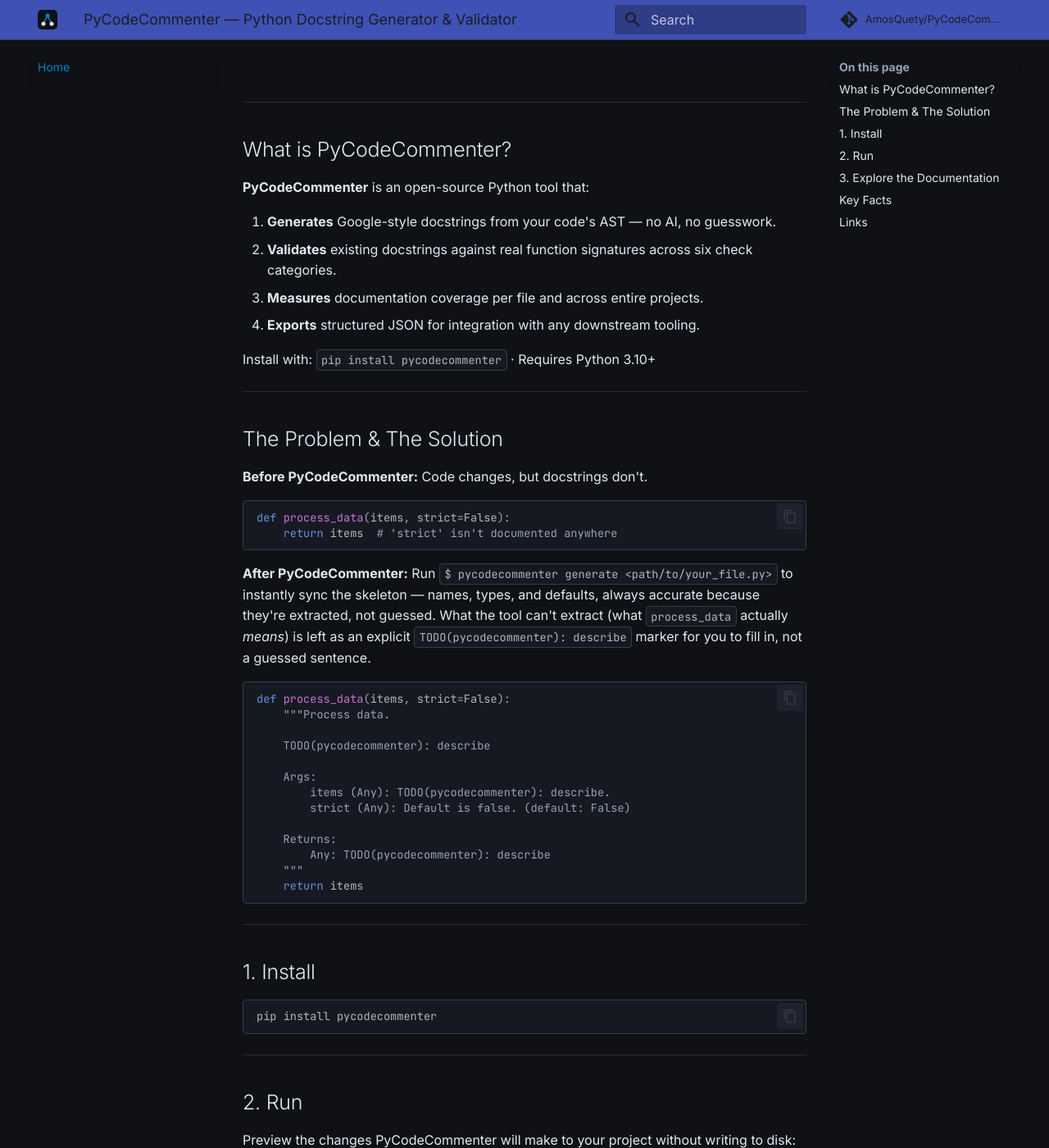
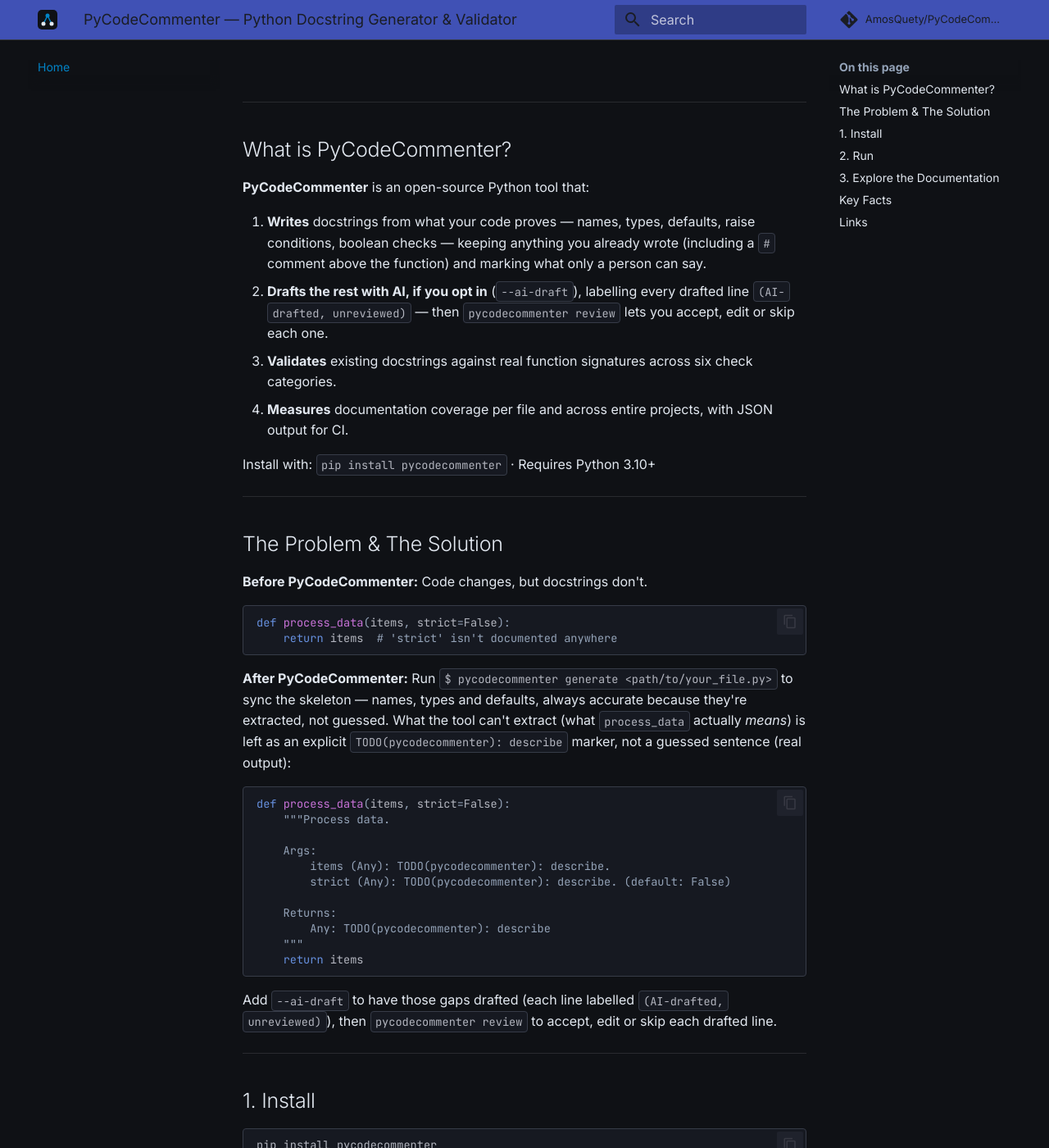
Before and after one commit to AmosQuety/PyCodeCommenter, an MkDocs documentation site: the page built from docs/index.md, in a window 1280 px wide and 1400 px high, scrolled down 619 px. Shown: the whole window at 82% size. Built offline with MkDocs 1.6.1 and Material for MkDocs 9.7.7, drawn with Linux system fonts in a browser that asks for light colours; comment, search, counter and statistics services are not loaded; some of the changed text lies outside the part shown.

Commit message:
docs: rework README around real before/after output
The README opens with a real before/after, generated by the tool itself
with and without --ai-draft, and the new review and --ai-draft commands.
Two examples showed output the tool doesn't produce and now show its
actual output. Statements that the tool never uses AI now say "by
default" and explain the opt-in.

````diff
--- a/docs/index.md
+++ b/docs/index.md
@@ -3,7 +3,7 @@
 description: >
   PyCodeCommenter automatically generates Google-style Python docstrings,
   validates them against real function signatures, and measures documentation
-  coverage. Deterministic, AST-based, no AI. Works in CI/CD pipelines.
+  coverage. Deterministic and AST-based by default, with optional, labelled AI drafting. Works in CI/CD pipelines.
 keywords: python docstring generator, docstring validator, documentation coverage, google style docstrings, python documentation tool, AST parser, CI/CD documentation
 ---
 
@@ -40,10 +40,10 @@
 
 **PyCodeCommenter** is an open-source Python tool that:
 
-1. **Generates** Google-style docstrings from your code's AST — no AI, no guesswork.
-2. **Validates** existing docstrings against real function signatures across six check categories.
-3. **Measures** documentation coverage per file and across entire projects.
-4. **Exports** structured JSON for integration with any downstream tooling.
+1. **Writes** docstrings from what your code proves — names, types, defaults, raise conditions, boolean checks — keeping anything you already wrote (including a `#` comment above the function) and marking what only a person can say.
+2. **Drafts the rest with AI, if you opt in** (`--ai-draft`), labelling every drafted line `(AI-drafted, unreviewed)` — then `pycodecommenter review` lets you accept, edit or skip each one.
+3. **Validates** existing docstrings against real function signatures across six check categories.
+4. **Measures** documentation coverage per file and across entire projects, with JSON output for CI.
 
 Install with: `pip install pycodecommenter` · Requires Python 3.10+
 
@@ -57,22 +57,22 @@
     return items  # 'strict' isn't documented anywhere
 ```
 
-**After PyCodeCommenter:** Run `$ pycodecommenter generate <path/to/your_file.py>` to instantly sync the skeleton — names, types, and defaults, always accurate because they're extracted, not guessed. What the tool can't extract (what `process_data` actually *means*) is left as an explicit `TODO(pycodecommenter): describe` marker for you to fill in, not a guessed sentence.
+**After PyCodeCommenter:** Run `$ pycodecommenter generate <path/to/your_file.py>` to sync the skeleton — names, types and defaults, always accurate because they're extracted, not guessed. What the tool can't extract (what `process_data` actually *means*) is left as an explicit `TODO(pycodecommenter): describe` marker, not a guessed sentence (real output):
 ```python
 def process_data(items, strict=False):
     """Process data.
 
-    TODO(pycodecommenter): describe
-
     Args:
         items (Any): TODO(pycodecommenter): describe.
-        strict (Any): Default is false. (default: False)
+        strict (Any): TODO(pycodecommenter): describe. (default: False)
 
     Returns:
         Any: TODO(pycodecommenter): describe
     """
     return items
 ```
+
+Add `--ai-draft` to have those gaps drafted (each line labelled `(AI-drafted, unreviewed)`), then `pycodecommenter review` to accept, edit or skip each drafted line.
 
 ---
 
@@ -157,9 +157,9 @@
 | PyPI package | `pycodecommenter` |
 | Import name | `PyCodeCommenter` |
 | Python support | 3.10, 3.11, 3.12, 3.13 |
-| Output docstring style | Google |
+| Output docstring style | Google for new docstrings; existing NumPy/Sphinx docstrings keep their style |
 | Input parsing | Google (full), Sphinx (full), NumPy (full) |
-| AI / LLM dependency | None — fully deterministic |
+| AI / LLM dependency | None by default (deterministic); optional `--ai-draft` via a free hosted service or your own Gemini/OpenAI/Anthropic/DeepSeek key |
 | Runtime dependencies | `ruamel.yaml` (config), `libcst` (patching) |
 | License | MIT |
 | Version | v2.5.0 |
@@ -180,7 +180,7 @@
   "@type": "SoftwareApplication",
   "name": "PyCodeCommenter",
   "alternateName": "pycodecommenter",
-  "description": "Open-source Python tool for automatically generating Google-style docstrings, validating docstrings against real function signatures, and measuring documentation coverage. Deterministic, AST-based, no AI required.",
+  "description": "Open-source Python tool for automatically generating Google-style docstrings, validating docstrings against real function signatures, and measuring documentation coverage. Deterministic and AST-based by default; AI drafting is optional and labelled.",
   "applicationCategory": "DeveloperApplication",
   "operatingSystem": "Linux, macOS, Windows",
   "url": "https://amosquety.github.io/PyCodeCommenter/",
````
Also changed, not shown: CHANGELOG.md (+6 -0 lines), Future Work/v2.6.0 — Work Log and Handoff.md (+8 -1 lines), README.md (+109 -26 lines), docs/faq.md (+1 -1 lines), docs/getting-started.md (+4 -4 lines).
